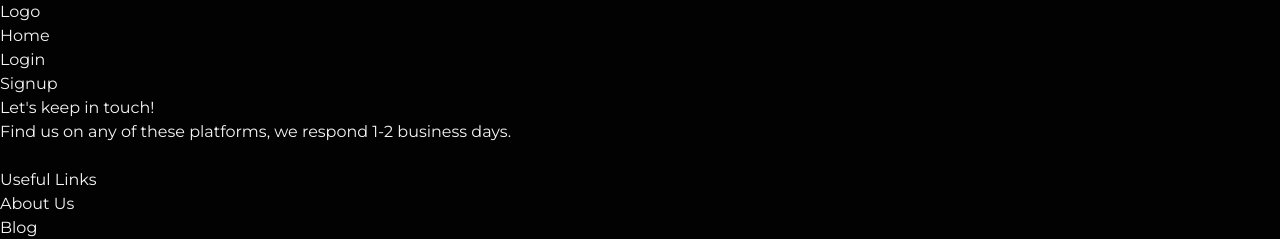
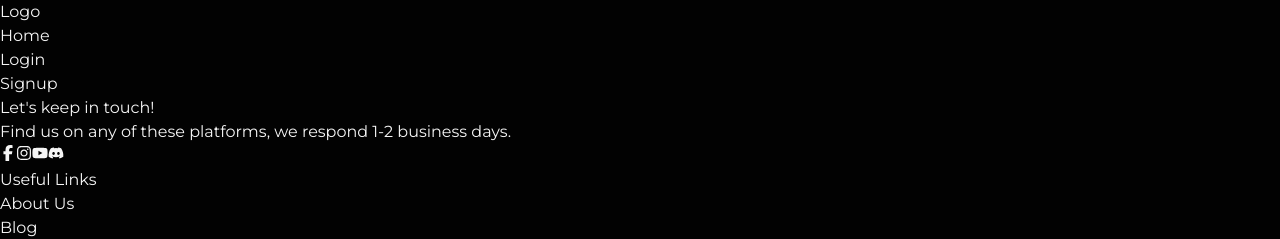
Before and after one commit to kainattabassum/mega-blog, a React (Vite) app: page / in a window 1280 px wide. Shown: the top 239 px of the page. Built offline with nearby package versions, Linux system fonts and the light colour scheme; no server answers.

Commit message:
update footer

```diff
--- a/package.json
+++ b/package.json
@@ -17,6 +17,7 @@
     "react-dom": "^18.2.0",
     "react-hook-form": "^7.51.3",
     "react-html-parser": "^2.0.2",
+    "react-icons": "^5.2.1",
     "react-redux": "^9.1.1",
     "react-router-dom": "^6.23.0"
   },
--- a/src/components/footer/Footer.jsx
+++ b/src/components/footer/Footer.jsx
@@ -1,5 +1,11 @@
 import React from "react";
 import { Container } from "../index";
+import {
+  FaFacebookF,
+  FaInstagram,
+  FaYoutube,
+  FaDiscord,
+} from "react-icons/fa6";
 
 function Footer() {
   return (
@@ -7,49 +13,49 @@ function Footer() {
       <Container>
         <div className="flex flex-wrap text-left lg:text-left">
           <div className="w-full lg:w-6/12 px-4">
-            <h4 className="text-3xl fonat-semibold text-blueGray-700">
+            <h4 className="text-3xl fonat-semibold text-white-900">
               Let's keep in touch!
             </h4>
-            <h5 className="text-lg mt-0 mb-2 text-blueGray-600">
+            <h5 className="text-lg mt-0 mb-2 text-white-600">
               Find us on any of these platforms, we respond 1-2 business days.
             </h5>
-            <div className="mt-6 lg:mb-0 mb-6">
+            <div className="flex mt-6 lg:mb-0 mb-6 *:flex *:items-center *:justify-center *:bg-white *:text-green-950 space-x-2">
               <button
-                className="bg-white text-lightBlue-400 shadow-lg font-normal h-10 w-10 items-center justify-center align-center rounded-full outline-none focus:outline-none mr-2"
+                className="shadow-lg font-normal h-10 w-10 align-center rounded-full outline-none focus:outline-none group"
                 type="button"
               >
-                <i className="fab fa-twitter"></i>
+                <FaFacebookF className="w-5 h-5 group-hover:text-green-700 duration-300" />
               </button>
               <button
-                className="bg-white text-lightBlue-600 shadow-lg font-normal h-10 w-10 items-center justify-center align-center rounded-full outline-none focus:outline-none mr-2"
+                className="shadow-lg font-normal h-10 w-10 align-center rounded-full outline-none focus:outline-none group"
                 type="button"
               >
-                <i className="fab fa-facebook-square"></i>
+                <FaInstagram className="w-5 h-5 group-hover:text-green-700 duration-300" />
               </button>
               <button
-                className="bg-white text-pink-400 shadow-lg font-normal h-10 w-10 items-center justify-center align-center rounded-full outline-none focus:outline-none mr-2"
+                className="shadow-lg font-normal h-10 w-10 align-center rounded-full outline-none focus:outline-none group"
                 type="button"
               >
-                <i className="fab fa-dribbble"></i>
+                <FaYoutube className="w-5 h-5 group-hover:text-green-700 duration-300" />
               </button>
               <button
-                className="bg-white text-blueGray-800 shadow-lg font-normal h-10 w-10 items-center justify-center align-center rounded-full outline-none focus:outline-none mr-2"
+                className="shadow-lg font-normal h-10 w-10 align-center rounded-full outline-none focus:outline-none group"
                 type="button"
               >
-                <i className="fab fa-github"></i>
+                <FaDiscord className="w-5 h-5 group-hover:text-green-700 duration-300" />
               </button>
             </div>
           </div>
           <div className="w-full lg:w-6/12 px-4">
             <div className="flex flex-wrap items-top mb-6">
-              <div className="w-full lg:w-4/12 px-4 ml-auto">
-                <span className="block uppercase text-blueGray-500 text-sm font-semibold mb-2">
+              <div className="w-full lg:w-5/12 px-4 ml-auto">
+                <span className="block uppercase text-white-500 text-sm font-semibold mb-2">
                   Useful Links
                 </span>
                 <ul className="list-unstyled">
                   <li>
                     <a
-                      className="text-blueGray-600 hover:text-blueGray-800 font-semibold block pb-2 text-sm"
+                      className="text-white-600 hover:text-white-800 font-semibold block pb-2 text-sm hover:pl-2 duration-300"
                       href="https://www.creative-tim.com/presentation?ref=njs-profile"
                     >
                       About Us
@@ -57,7 +63,7 @@ function Footer() {
                   </li>
                   <li>
                     <a
-                      className="text-blueGray-600 hover:text-blueGray-800 font-semibold block pb-2 text-sm"
+                      className="text-white-600 hover:text-white-800 font-semibold block pb-2 text-sm hover:pl-2 duration-300"
                       href="https://blog.creative-tim.com?ref=njs-profile"
                     >
                       Blog
@@ -65,7 +71,7 @@ function Footer() {
                   </li>
                   <li>
                     <a
-                      className="text-blueGray-600 hover:text-blueGray-800 font-semibold block pb-2 text-sm"
+                      className="text-white-600 hover:text-white-800 font-semibold block pb-2 text-sm hover:pl-2 duration-300"
                       href="https://www.github.com/creativetimofficial?ref=njs-profile"
                     >
                       Github
@@ -73,7 +79,7 @@ function Footer() {
                   </li>
                   <li>
                     <a
-                      className="text-blueGray-600 hover:text-blueGray-800 font-semibold block pb-2 text-sm"
+                      className="text-white-600 hover:text-white-800 font-semibold block pb-2 text-sm hover:pl-2 duration-300"
                       href="https://www.creative-tim.com/bootstrap-themes/free?ref=njs-profile"
                     >
                       Free Products
@@ -81,14 +87,14 @@ function Footer() {
                   </li>
                 </ul>
               </div>
-              <div className="w-full lg:w-4/12 px-4">
-                <span className="block uppercase text-blueGray-500 text-sm font-semibold mb-2">
+              <div className="w-full lg:w-5/12 px-4">
+                <span className="block uppercase text-white-500 text-sm font-semibold mb-2">
                   Other Resources
                 </span>
                 <ul className="list-unstyled">
                   <li>
                     <a
-                      className="text-blueGray-600 hover:text-blueGray-800 font-semibold block pb-2 text-sm"
+                      className="text-white-600 hover:text-white-800 font-semibold block pb-2 text-sm hover:pl-2 duration-300"
                       href="https://github.com/creativetimofficial/notus-js/blob/main/LICENSE.md?ref=njs-profile"
                     >
                       MIT License
@@ -96,7 +102,7 @@ function Footer() {
                   </li>
                   <li>
                     <a
-                      className="text-blueGray-600 hover:text-blueGray-800 font-semibold block pb-2 text-sm"
+                      className="text-white-600 hover:text-white-800 font-semibold block pb-2 text-sm hover:pl-2 duration-300"
                       href="https://creative-tim.com/terms?ref=njs-profile"
                     >
                       Terms &amp; Conditions
@@ -104,7 +110,7 @@ function Footer() {
                   </li>
                   <li>
                     <a
-                      className="text-blueGray-600 hover:text-blueGray-800 font-semibold block pb-2 text-sm"
+                      className="text-white-600 hover:text-white-800 font-semibold block pb-2 text-sm hover:pl-2 duration-300"
                       href="https://creative-tim.com/privacy?ref=njs-profile"
                     >
                       Privacy Policy
@@ -112,7 +118,7 @@ function Footer() {
                   </li>
                   <li>
                     <a
-                      className="text-blueGray-600 hover:text-blueGray-800 font-semibold block pb-2 text-sm"
+                      className="text-white-600 hover:text-white-800 font-semibold block pb-2 text-sm hover:pl-2 duration-300"
                       href="https://creative-tim.com/contact-us?ref=njs-profile"
                     >
                       Contact Us
@@ -125,16 +131,16 @@ function Footer() {
         </div>
       </Container>
 
-      <hr className="my-6 border-blueGray-300" />
+      <hr className="my-6 border-white-300" />
 
       <Container>
         <div className="flex flex-wrap items-center md:justify-between justify-center">
           <div className="w-full md:w-4/12 px-4 mx-auto text-center">
-            <div className="text-sm text-blueGray-500 font-semibold py-1">
+            <div className="text-sm text-white-500 font-semibold py-1">
               Copyright © <span id="get-current-year">2024</span>{" "}
               <a
                 href="https://www.creative-tim.com/product/notus-js"
-                className="text-blueGray-500 hover:text-gray-800"
+                className="text-white-500 hover:text-gray-800"
                 target="_blank"
               >
                 Chai aur React
```
Also changed, not shown: 1 other file (tests, documents, lock files or other folders).
